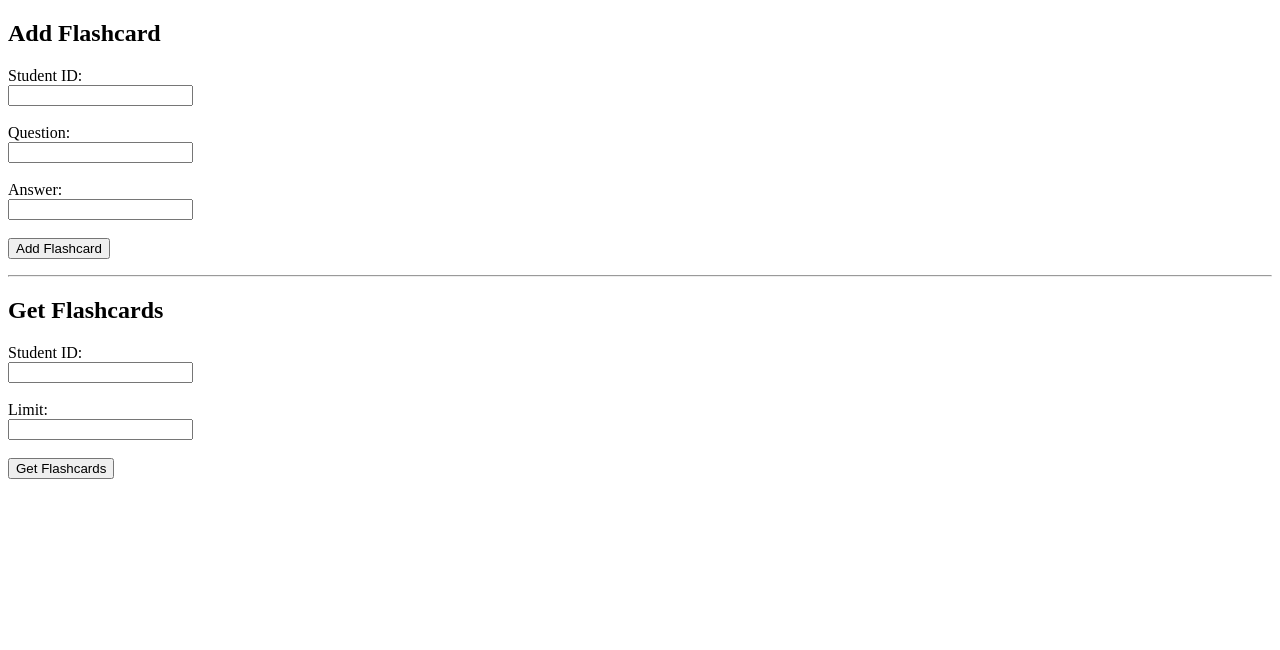
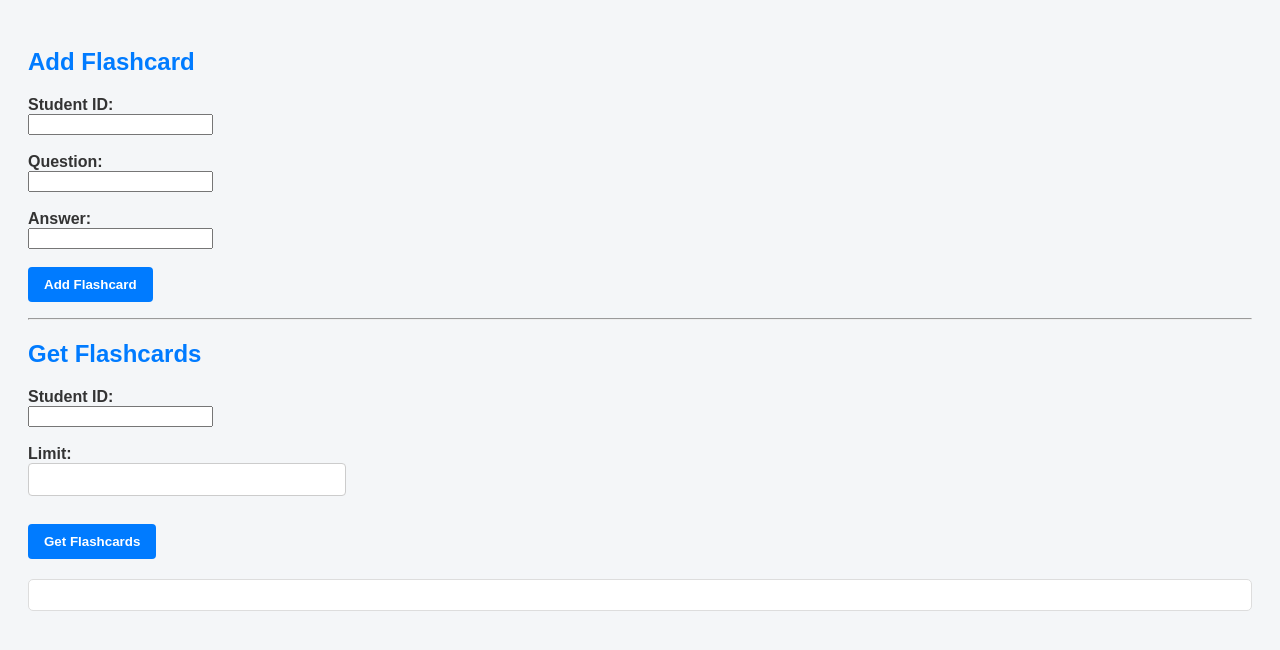
Before and after one commit to nagg123/task, a plain HTML site: page index.html in a window 1280 px wide. Drawn offline with Linux system fonts and the light colour scheme.

Commit message:
Update index.html

```diff
--- a/index.html
+++ b/index.html
@@ -2,7 +2,7 @@
 <html>
 <head>
   <title>Smart Flashcard System</title>
-   <link rel="stylesheet" href="styless.css">
+   <link rel="stylesheet" href="style.css">
 </head>
 <body>
 
```
